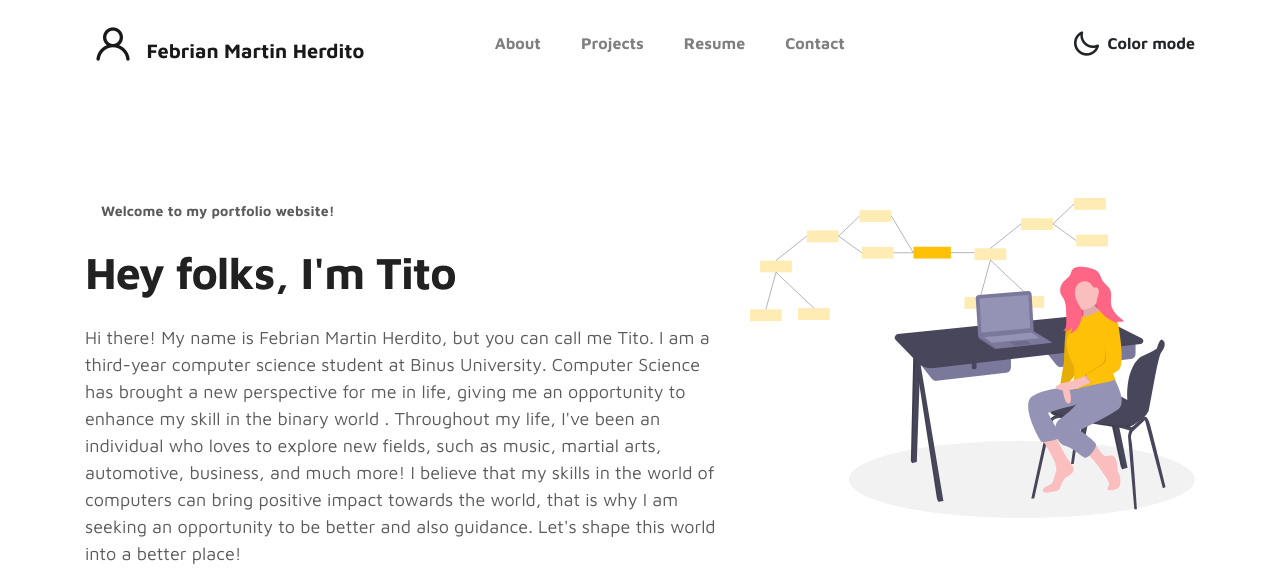
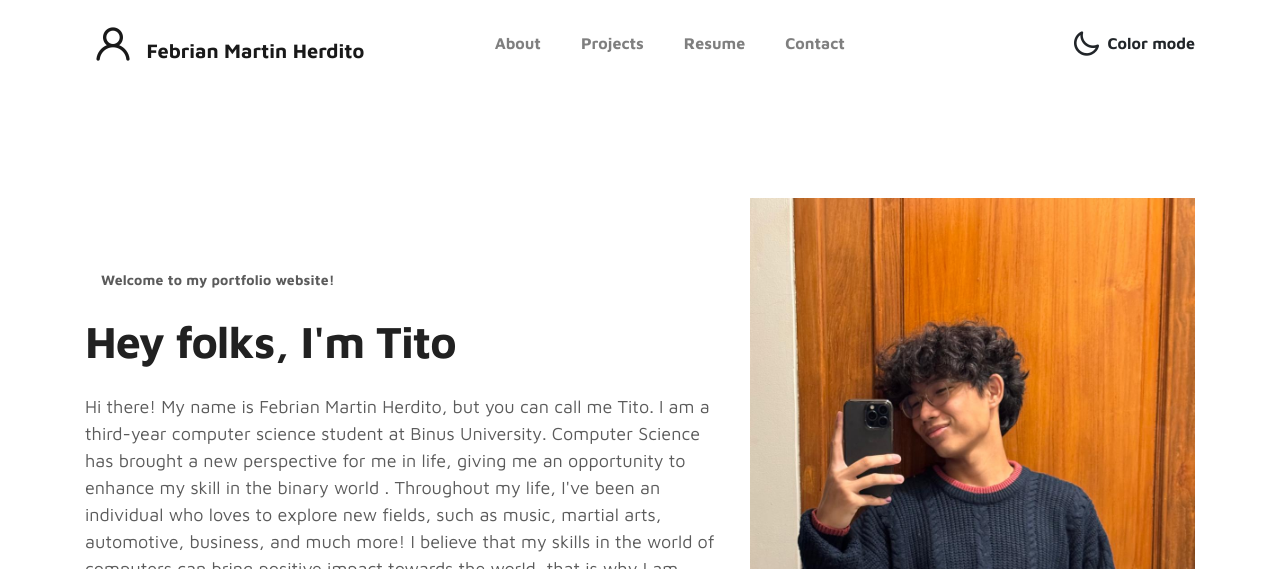
Before and after one commit to titoditomartin/Portfolio-FebrianMartin, a plain HTML site: page index.html in a window 1280 px wide. Shown: the top 569 px of the page. Drawn offline with Linux system fonts and the light colour scheme.

Commit message:
Update index.html

```diff
--- a/index.html
+++ b/index.html
@@ -93,7 +93,7 @@ https://www.tooplate.com/view/2115-marvel
 
                 <div class="col-lg-5 col-md-12 col-12">
                     <div class="about-image svg">
-                        <img src="images/undraw/undraw_software_engineer_lvl5.svg" class="img-fluid" alt="svg image">
+                        <img src="images/undraw/picture.jpg" class="img-fluid" alt="svg image">
                     </div>
                 </div>
 
```
